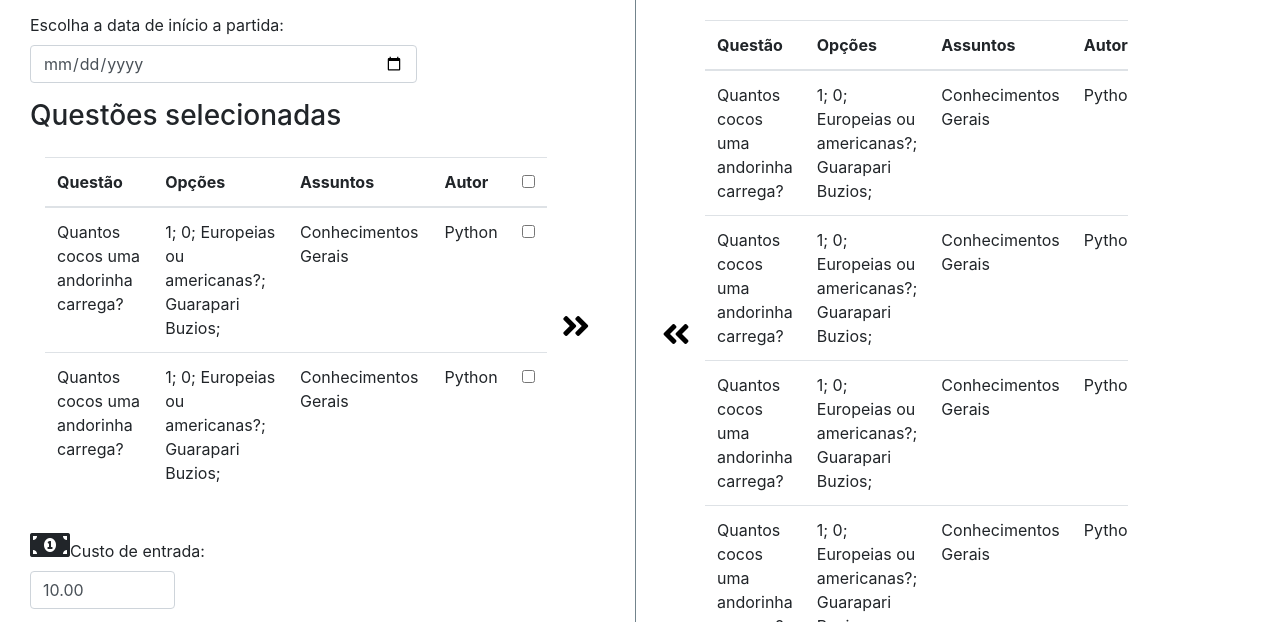
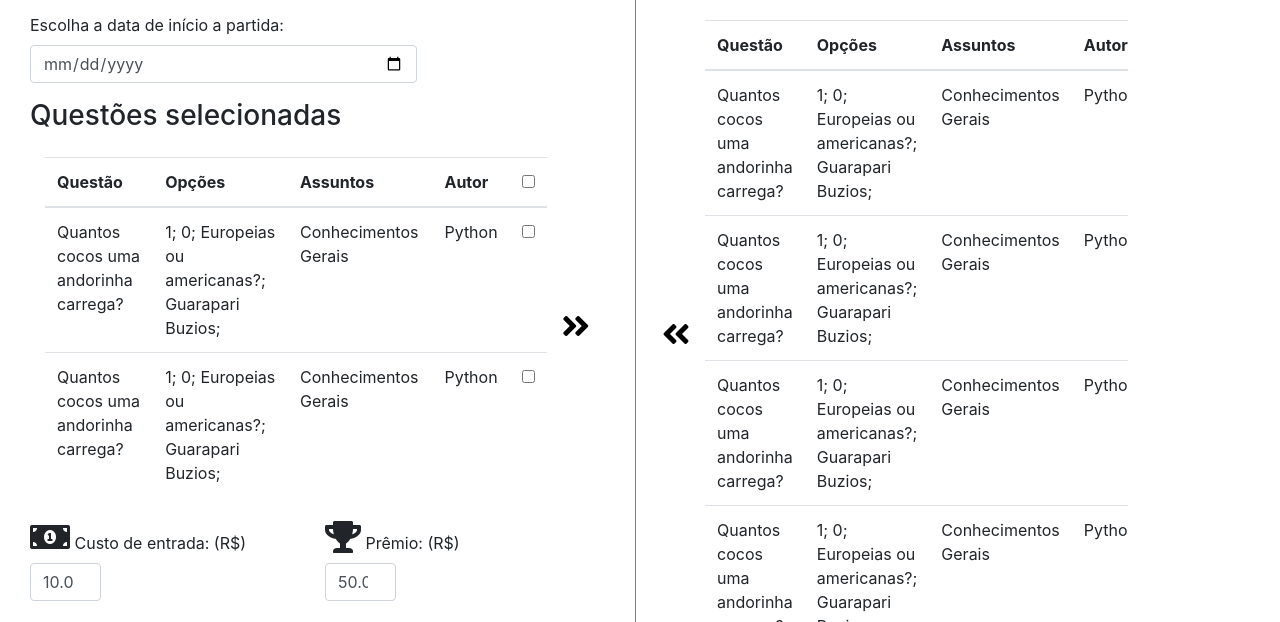
Before and after one commit to mateusbandeiraa/JogoTrivia, a plain HTML site: page WebContent/criarPartida.html in a window 1280 px wide. Shown: the part 177-799 px from the top of the page. Drawn offline with nearby package versions, Linux system fonts and the light colour scheme.

Commit message:
pequena correção de alinhamento do grid

```diff
--- a/WebContent/criarPartida.html
+++ b/WebContent/criarPartida.html
@@ -82,20 +82,19 @@
 
                     </div> -->
 
-                            <div class="form-group mt-2">
-                                <label for="custoEntrada" class="mt-2"><i class="fas fa-money-bill-alt fa-2x"></i>Custo
-                                    de entrada:</label>
-<br>
+                        <div class="form-row">
+                            <div class="form-group mt-2 col-md-6">
+                                <label for="custoEntrada"><i class="fas fa-money-bill-alt fa-2x"></i> Custo de
+                                    entrada: (R$)</label>
                                 <input class="col-md-3 mb-2 form-control" id="custoEntrada" type="number"
                                     name="custoEntrada" step="0.50" value="10.00">
-
-                                <label for="premio" class="mt-2"><i class="fas fa-trophy fa-2x"></i>Prêmio</label>
-
-                                <input class="col-md-3 mb-2 form-control" id="premio" type="number"
-                                    name="premio" step="0.50" value="50.00">
-
                             </div>
-
+                            <div class="form-group mt-2 col-md-6">
+                                <label for="premio"><i class="fas fa-trophy fa-2x"></i> Prêmio: (R$)</label>
+                                <input class="col-md-3 mb-2 form-control" id="premio" type="number" name="premio"
+                                    step="0.50" value="50.00">
+                            </div>
+                        </div>
 
                         <div class="form-group btn-toolbar row mt-2">
                             <div class="btn-group mr-2 ml-3">
```
